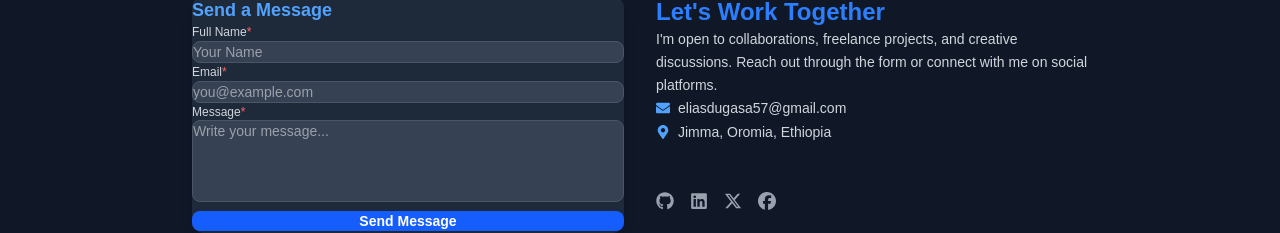
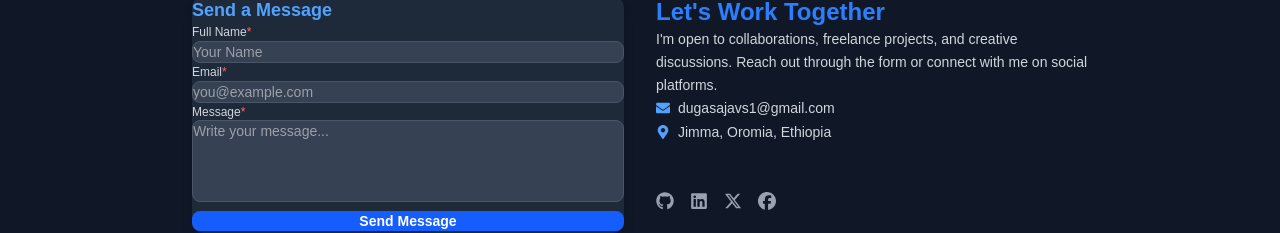
Before and after one commit to elidugasa/MyPortifolio, a React (Vite) app: page / in a window 1280 px wide. Shown: the part 3086-3319 px from the top of the page. Built offline with nearby package versions, Linux system fonts and the light colour scheme.

Commit message:
changed email

```diff
--- a/src/Component/Contact.jsx
+++ b/src/Component/Contact.jsx
@@ -40,10 +40,10 @@ export default function Contact() {
       icon: <FaEnvelope className="text-blue-400 text-sm" />,
       content: (
         <a
-          href="mailto:eliasdugasa57@gmail.com"
+          href="mailto:dugasajavs1@gmail.com"
           className="hover:text-blue-400 transition-colors duration-200 text-sm"
         >
-          eliasdugasa57@gmail.com
+         dugasajavs1@gmail.com
         </a>
       ),
     },
```
